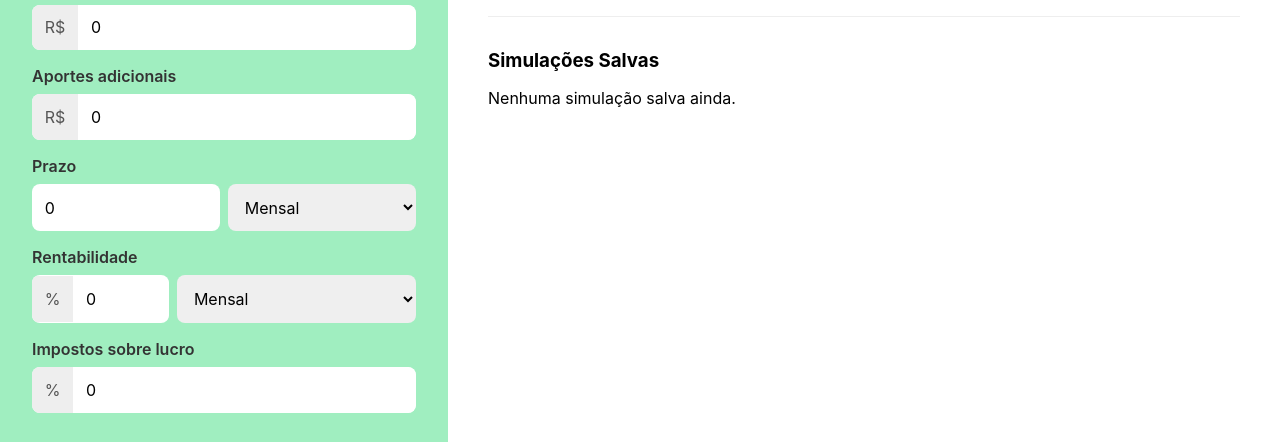
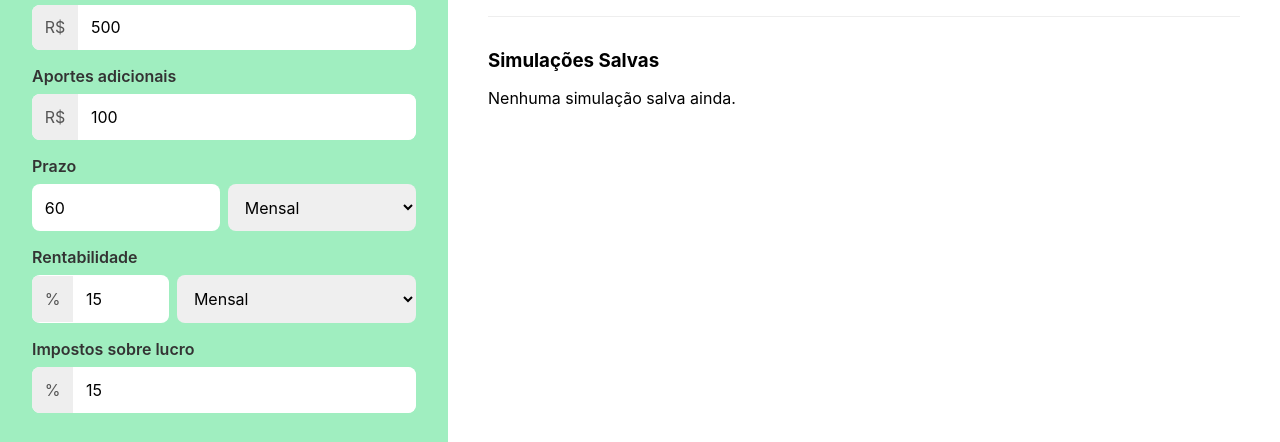
Before and after one commit to willthepc/Simulador-De-Investimento_Faculdade, a plain HTML site: page index.html in a window 1280 px wide. Shown: the part 190-632 px from the top of the page. Drawn offline with Linux system fonts and the light colour scheme.

Commit message:
Update index.html
Updated initial investment, additional contributions, and profitability values in the investment simulator form.

```diff
--- a/index.html
+++ b/index.html
@@ -27,7 +27,7 @@
                     <label for="investimento-inicial">Investimento inicial</label>
                     <div class="input-com-prefixo">
                         <span>R$</span>
-                        <input type="number" id="investimento-inicial" value="0">
+                        <input type="number" id="investimento-inicial" value="500">
                     </div>
                 </div>
 
@@ -35,14 +35,14 @@
                     <label for="aportes-adicionais">Aportes adicionais</label>
                     <div class="input-com-prefixo">
                         <span>R$</span>
-                        <input type="number" id="aportes-adicionais" value="0">
+                        <input type="number" id="aportes-adicionais" value="100">
                     </div>
                 </div>
 
                 <div class="form-group">
                     <label for="prazo">Prazo</label>
                     <div class="input-grupo-dividido">
-                        <input type="number" id="prazo" value="0" class="input-maior">
+                        <input type="number" id="prazo" value="60" class="input-maior">
                         <select id="prazo-periodo" class="input-menor">
                             <option value="mensal" selected>Mensal</option>
                             <option value="anual">Anual</option>
@@ -55,7 +55,7 @@
                     <div class="input-grupo-dividido">
                         <div class="input-com-prefixo input-maior">
                             <span>%</span>
-                            <input type="number" id="rentabilidade" value="0">
+                            <input type="number" id="rentabilidade" value="15">
                         </div>
                         <select id="rentabilidade-periodo" class="input-menor">
                             <option value="mensal" selected>Mensal</option>
@@ -68,7 +68,7 @@
                     <label for="impostos">Impostos sobre lucro</label>
                     <div class="input-com-prefixo">
                         <span>%</span>
-                        <input type="number" id="impostos" value="0">
+                        <input type="number" id="impostos" value="15">
                     </div>
                 </div>
 
@@ -102,4 +102,5 @@
 
     <script src="script.js"></script>
 </body>
+
 </html>
```
